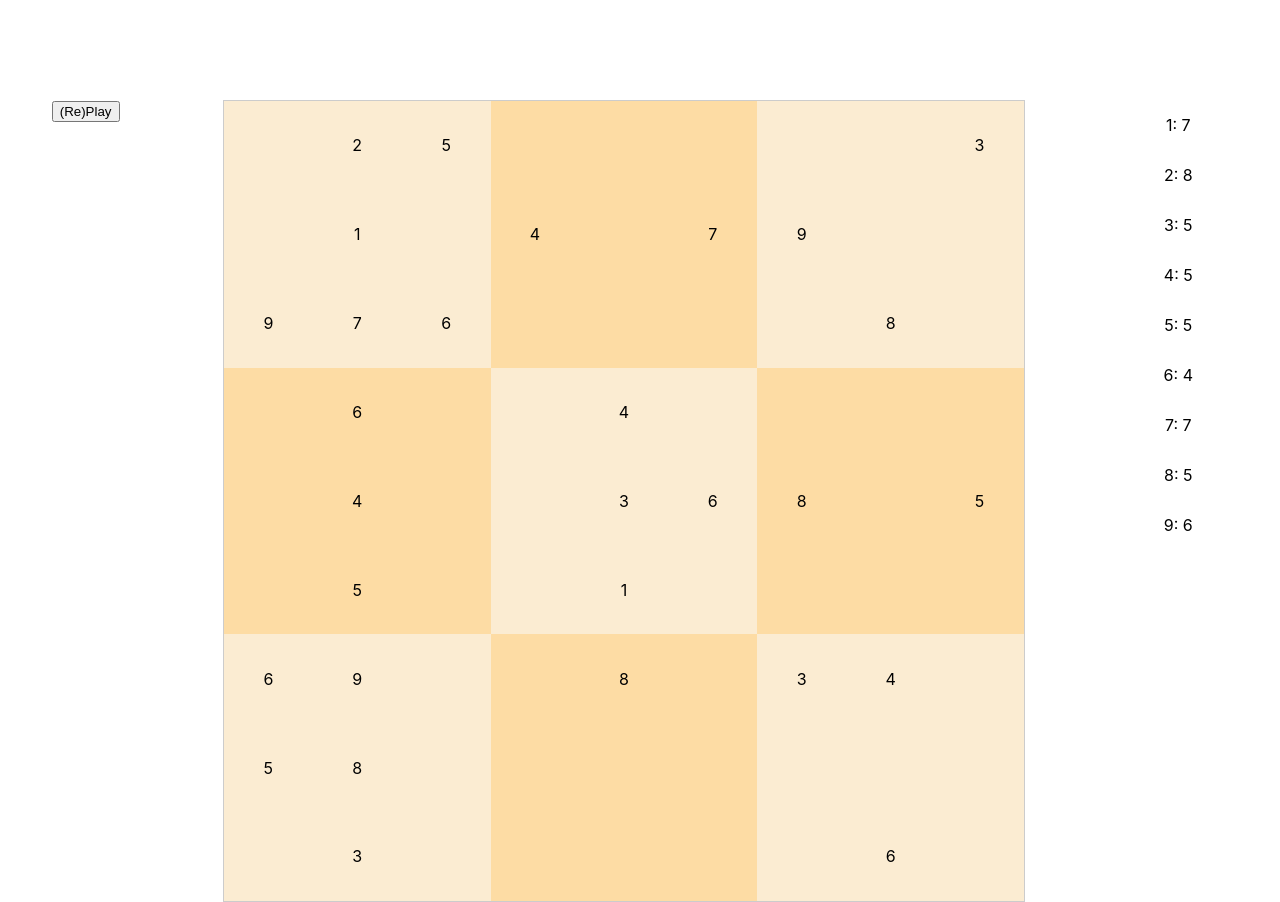
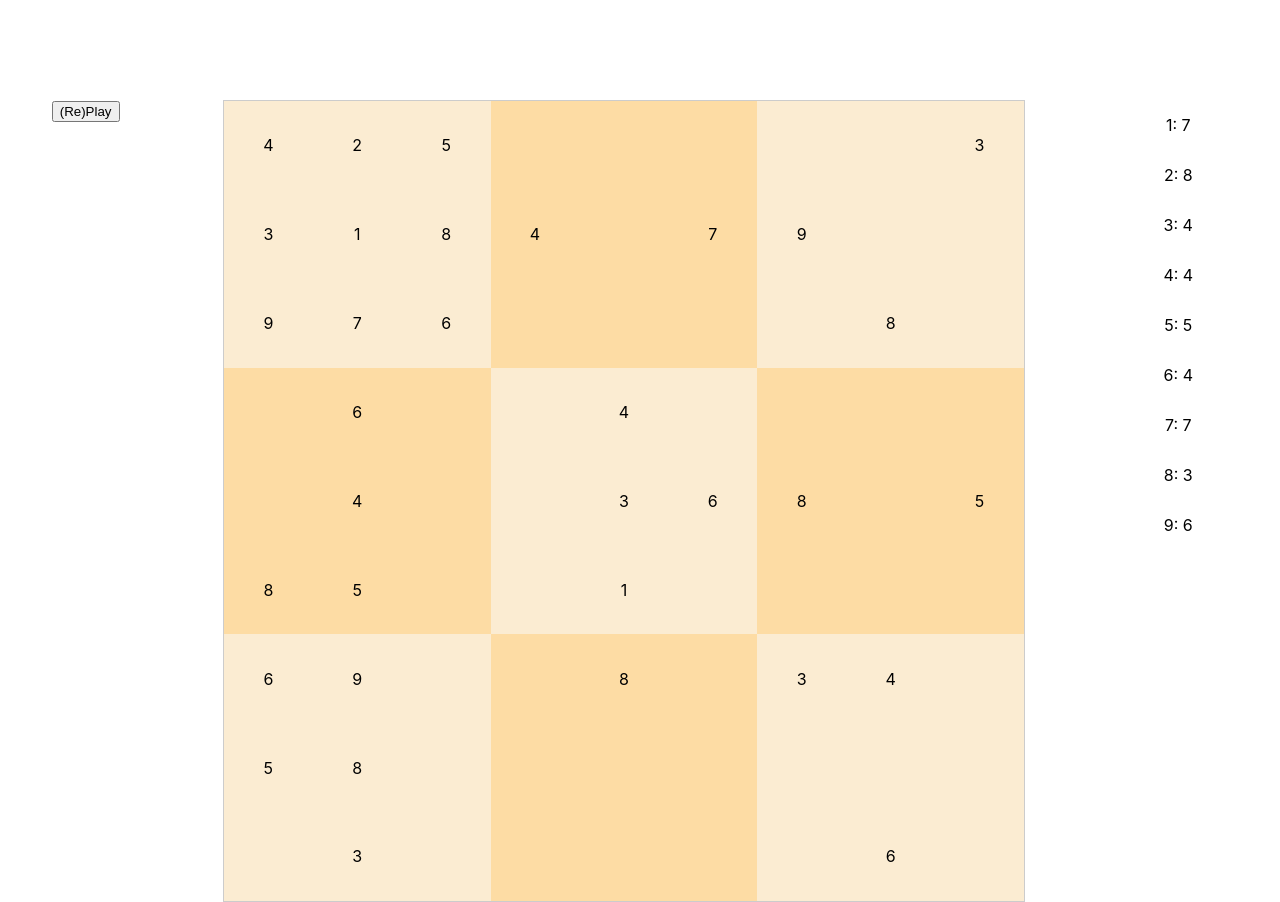
Before and after one commit to yiyizym/sudoku, a React (Create React App) app: page / in a window 1280 px wide. Built offline with nearby package versions, Linux system fonts and the light colour scheme.

Commit message:
fix: solve conflict

```diff
--- a/src/App.tsx
+++ b/src/App.tsx
@@ -1,16 +1,17 @@
 import React from 'react';
 import Grid from "./components/grid";
-import { randomPuzzle } from "./components/backend/index";
 import { parseGrid } from "./components/backend/grid";
 import DigitPanel from './components/digitPanel';
 import { ValueType } from './components/backend/basics';
 import GamePanel from './components/gamePanel';
+import { generate } from './components/backend/generate';
 
 interface AppState {
   grid: string;
   initialValues: ValueType;
   currentValues: ValueType;
   digitChosen: string;
+  solved: ValueType;
 }
 
 class App extends React.Component<{},AppState>{
@@ -19,6 +20,7 @@ class App extends React.Component<{},AppState>{
     digitChosen: '',
     initialValues: {},
     currentValues: {},
+    solved: {}
   }
 
   private updateValues = (id: string, digitChosen: string): void => {
@@ -35,12 +37,13 @@ class App extends React.Component<{},AppState>{
   }
 
   private initGame = (): void => {
-    const grid = randomPuzzle(29)
-    const initialValues = parseGrid(grid)
+    const {puzzle, solved} = generate(30)
+    const initialValues = parseGrid(puzzle)
     this.setState({
-      grid: grid,
+      grid: puzzle,
       initialValues: initialValues ? initialValues : {},
-      currentValues: initialValues ? initialValues : {}
+      currentValues: initialValues ? initialValues : {},
+      solved: solved
     })
   }
 
@@ -80,6 +83,7 @@ class App extends React.Component<{},AppState>{
        />
       <Grid
         values={this.state.currentValues}
+        solved={this.state.solved}
         digitChosen={this.state.digitChosen}
         updateValues={this.updateValues}
       />
--- a/src/components/backend/generate.ts
+++ b/src/components/backend/generate.ts
@@ -1,5 +1,6 @@
-import { squares, initValues } from "./basics";
+import { squares, initValues, ValueType } from "./basics";
 import { assignValue } from "./grid";
+import { solve } from ".";
 /**
  * Make a random puzzle with N or more assignments. Restart on contradictions.
     Note the resulting puzzle is not guaranteed to be solvable, but empirically
@@ -53,3 +54,16 @@ export const randomPuzzle = (assignments = 17): string => {
   }
   return randomPuzzle(assignments)
 }
+
+export const generate = (assignments = 17): { puzzle: string; solved: ValueType } => {
+  const puzzle = randomPuzzle(assignments)
+  const solved = solve(puzzle)
+  if(solved) {
+    return {
+      puzzle,
+      solved
+    }
+  } else {
+    return  generate(assignments)
+  }
+}
--- a/src/components/grid/index.tsx
+++ b/src/components/grid/index.tsx
@@ -6,14 +6,15 @@ import _ from "lodash";
 
 interface GridType {
   values: false|ValueType;
+  solved: ValueType;
   digitChosen: string;
   updateValues: (id: string, digitChosen: string) => void
 }
 
 class Grid extends React.Component<GridType, {}> {
   private checkAndSetDigit = (id: string): void => {
-    const { values, digitChosen } = this.props
-    const valid = assignValue(JSON.parse(JSON.stringify(values)), id, digitChosen)
+    const { solved, digitChosen } = this.props
+    const valid = digitChosen === solved[id][0]
     if (!valid) {
       console.log('choose wrong digit')
       return
--- a/src/components/grid/tile.tsx
+++ b/src/components/grid/tile.tsx
@@ -24,7 +24,7 @@ class Tile extends React.Component<TileProps, {}> {
     digit === '' && this.props.setDigit(id)
   }
   render(): JSX.Element {
-    const { digit, id } = this.props
+    const { digit } = this.props
     return (<div
       className={this.getTileClass()}
       onClick={() => this.mayTriggerClick()}
```
